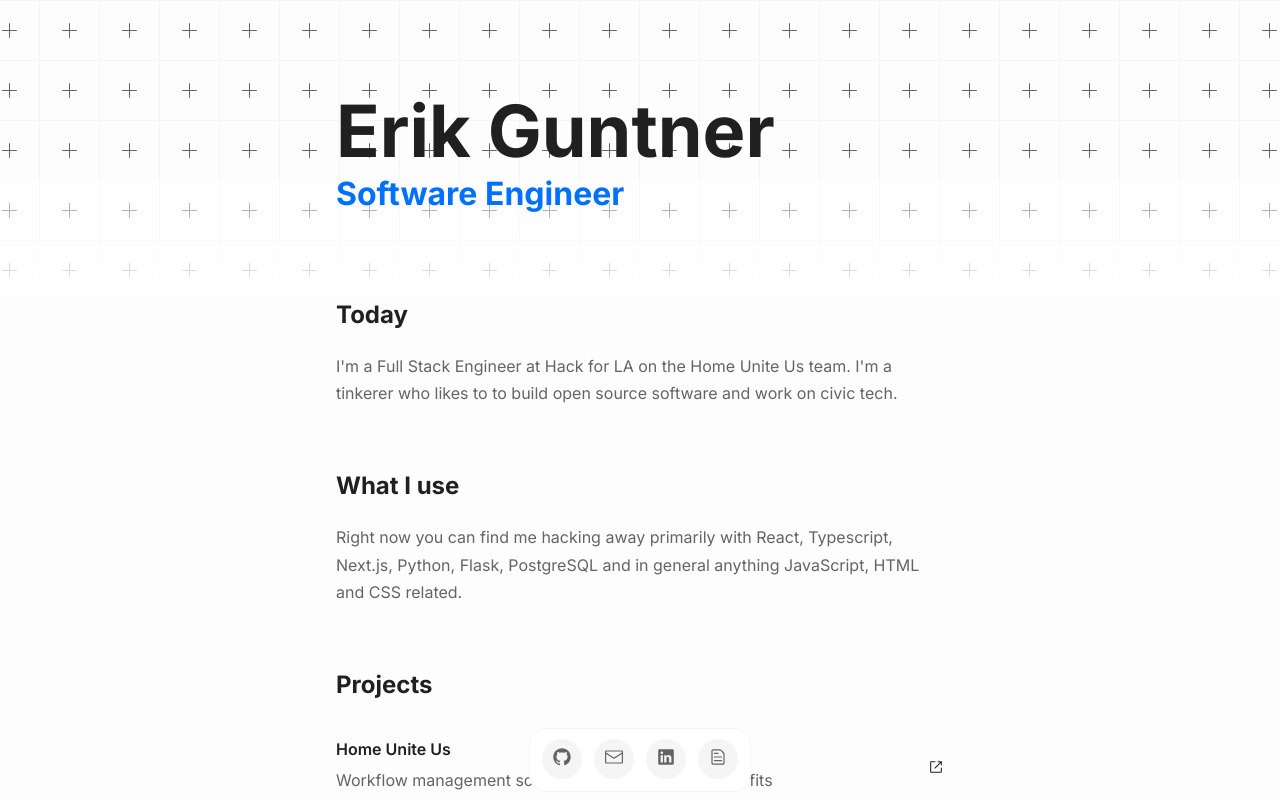
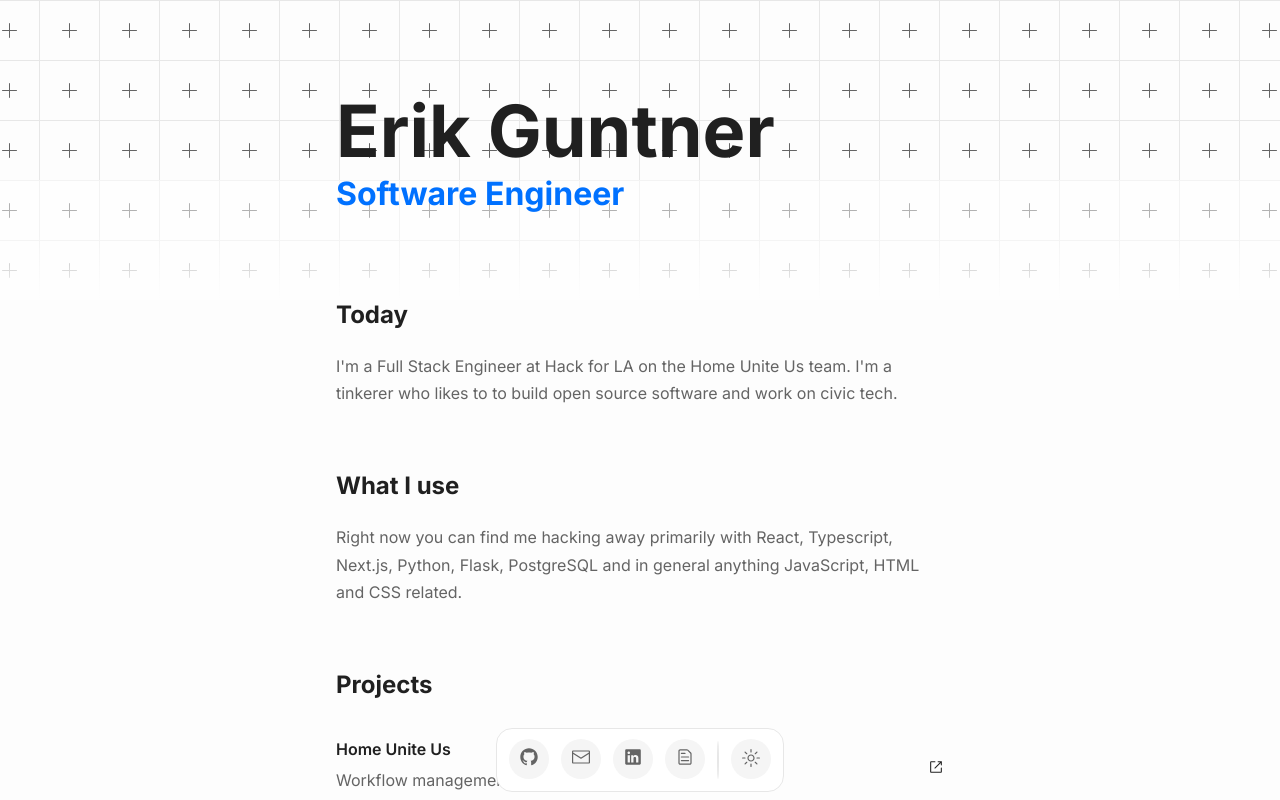
Before and after one commit to erikguntner/personal-site, a Next.js app: page / in a window 1280 px wide. Built offline with nearby package versions, Linux system fonts and the light colour scheme.

Commit message:
Add theme toggle

```diff
--- a/src/app/globals.css
+++ b/src/app/globals.css
@@ -1,10 +1,11 @@
-:root {
+:root,
+:root.light {
   --border-radius: 12px;
   --font-mono: ui-monospace, Menlo, Monaco, "Cascadia Mono", "Segoe UI Mono",
     "Roboto Mono", "Oxygen Mono", "Ubuntu Monospace", "Source Code Pro",
     "Fira Mono", "Droid Sans Mono", "Courier New", monospace;
 
-  --grid-border: #f5f5f5;
+  --grid-border: #e7e7e7;
   --grid-gradient: linear-gradient(
     180deg,
     rgba(255, 255, 255, 0.5) 45%,
@@ -14,15 +15,17 @@
   --secondary-text: #646464;
   --primary-accent: #0071ff;
   --background-color: #fdfdfd;
+  --accent-light: aliceblue;
 
   --footer-background: #ffffff;
   --link-background: #f5f5f5;
 
   --tooltip-shadow: hsl(206 22% 7% / 35%) 0px 10px 38px -10px,
     hsl(206 22% 7% / 20%) 0px 10px 20px -15px;
+  --tooltip-arrow-fill: #ffffff;
 }
 
-@media (prefers-color-scheme: dark) {
+/* @media (prefers-color-scheme: dark) {
   :root {
     --grid-border: #f5f5f52e;
     --grid-gradient: linear-gradient(
@@ -41,6 +44,26 @@
     --tooltip-shadow: hsla(209, 100%, 90%, 0.35) 0px 10px 38px -10px,
       hsl(209, 100%, 90% / 20%) 0px 10px 20px -15px;
   }
+} */
+
+:root.dark {
+  --grid-border: #f5f5f52e;
+  --grid-gradient: linear-gradient(
+    180deg,
+    rgba(17, 17, 16, 0) 45%,
+    rgba(17, 17, 16, 1) 100%
+  );
+  --primary-text: #ffffff;
+  --secondary-text: #ffffffa6;
+  --primary-accent: #0071ff;
+  --background-color: #111110;
+  --accent-light: #191917;
+
+  --footer-background: #191917;
+  --link-background: #2a2a2a;
+  --tooltip-shadow: hsla(209, 100%, 90%, 0.35) 0px 10px 38px -10px,
+    hsl(209, 100%, 90% / 20%) 0px 10px 20px -15px;
+  --tooltip-arrow-fill: none;
 }
 
 * {
@@ -55,7 +78,7 @@ body {
   max-width: 100vw;
   overflow-x: hidden;
   overscroll-behavior-y: none;
-  color-scheme: dark;
+  /* color-scheme: light; */
 }
 
 body {
--- a/src/app/layout.tsx
+++ b/src/app/layout.tsx
@@ -17,7 +17,7 @@ export default function RootLayout({
   children: React.ReactNode;
 }>) {
   return (
-    <html lang="en">
+    <html lang="en" className="dark">
       <body className={inter.className}>
         {children}
         <Footer />
--- a/src/app/page.module.css
+++ b/src/app/page.module.css
@@ -153,14 +153,8 @@
 }
 
 .project:hover {
-  background-color: aliceblue;
+  background-color: var(--accent-light);
   transition: background-color 0.3s ease;
-}
-
-@media (prefers-color-scheme: dark) {
-  .project:hover {
-    background-color: #191917;
-  }
 }
 
 .project:hover svg {
--- a/src/components/Footer.tsx
+++ b/src/components/Footer.tsx
@@ -1,7 +1,7 @@
 "use client";
 
 import React from "react";
-import * as Tooltip from "@radix-ui/react-tooltip";
+import * as RadixTooltip from "@radix-ui/react-tooltip";
 import {
   useMotionValue,
   motion,
@@ -13,8 +13,9 @@ import {
   EnvelopeClosedIcon,
   FileTextIcon,
   GitHubLogoIcon,
-  HomeIcon,
   LinkedInLogoIcon,
+  MoonIcon,
+  SunIcon,
 } from "@radix-ui/react-icons";
 
 import styles from "./footer.module.css";
@@ -43,7 +44,28 @@ export const footerLinks = [
 ];
 
 export const Footer = () => {
+  const [theme, setTheme] = React.useState<"light" | "dark">(() => {
+    const theme = localStorage.getItem("theme") || "light";
+    return theme;
+  });
+
   let mouseX = useMotionValue(Infinity);
+
+  const handleToggleTheme = () => {
+    setTheme(theme === "light" ? "dark" : "light");
+  };
+
+  React.useEffect(() => {
+    if (theme === "dark") {
+      document.documentElement.classList.remove("light");
+      document.documentElement.classList.add("dark");
+    } else {
+      document.documentElement.classList.remove("dark");
+      document.documentElement.classList.add("light");
+    }
+
+    localStorage.setItem("theme", theme);
+  }, [theme]);
 
   return (
     <footer
@@ -62,21 +84,29 @@ export const Footer = () => {
           href={href}
         />
       ))}
+      <div className={styles.divider} />
+      <ToolTip label="Change theme">
+        <button
+          onClick={handleToggleTheme}
+          className={styles.link}
+          style={{ border: "none" }}
+        >
+          <div>{theme === "dark" ? <MoonIcon /> : <SunIcon />}</div>
+        </button>
+      </ToolTip>
     </footer>
   );
 };
 
-const AppIcon = ({
-  mouseX,
-  icon,
-  label,
-  href,
-}: {
+interface AppIconProps {
   mouseX: MotionValue;
   icon: React.JSX.Element;
   label: string;
   href: string;
-}) => {
+  type?: "a" | "button";
+}
+
+const AppIcon = ({ mouseX, icon, label, href, type = "a" }: AppIconProps) => {
   const ref = React.useRef<HTMLAnchorElement>(null);
   let distance = useTransform(mouseX, (val) => {
     let bounds = ref.current?.getBoundingClientRect() ?? { x: 0, width: 0 };
@@ -84,8 +114,9 @@ const AppIcon = ({
   });
 
   let widthSync = useTransform(distance, [-200, 0, 200], [40, 70, 40]);
+  let size = useSpring(widthSync, { stiffness: 200, damping: 15, mass: 0.1 });
+
   let svgWidthSync = useTransform(distance, [-200, 0, 200], [1, 1.5, 1]);
-  let size = useSpring(widthSync, { stiffness: 200, damping: 15, mass: 0.1 });
   let svgSize = useSpring(svgWidthSync, {
     stiffness: 200,
     damping: 15,
@@ -93,9 +124,7 @@ const AppIcon = ({
   });
 
   return (
-    <Tooltip.Provider>
-      <Tooltip.Root delayDuration={200}>
-        <Tooltip.Trigger asChild>
+    <ToolTip label={label}>
       <motion.a
         ref={ref}
         href={href}
@@ -105,14 +134,31 @@ const AppIcon = ({
       >
         <motion.div style={{ scale: svgSize }}>{icon}</motion.div>
       </motion.a>
-        </Tooltip.Trigger>
-        <Tooltip.Portal>
-          <Tooltip.Content className={styles.TooltipContent} sideOffset={5}>
-            {label}
-            <Tooltip.Arrow className={styles.TooltipArrow} />
-          </Tooltip.Content>
-        </Tooltip.Portal>
-      </Tooltip.Root>
-    </Tooltip.Provider>
+    </ToolTip>
   );
 };
+
+const ToolTip = ({
+  label,
+  children,
+}: {
+  label: string;
+  children: React.ReactNode;
+}) => {
+  return (
+    <RadixTooltip.Provider>
+      <RadixTooltip.Root delayDuration={200}>
+        <RadixTooltip.Trigger asChild>{children}</RadixTooltip.Trigger>
+        <RadixTooltip.Portal>
+          <RadixTooltip.Content
+            className={styles.TooltipContent}
+            sideOffset={5}
+          >
+            {label}
+            <RadixTooltip.Arrow className={styles.TooltipArrow} />
+          </RadixTooltip.Content>
+        </RadixTooltip.Portal>
+      </RadixTooltip.Root>
+    </RadixTooltip.Provider>
+  );
+};
--- a/src/components/footer.module.css
+++ b/src/components/footer.module.css
@@ -31,9 +31,16 @@
   color: var(--secondary-text);
 }
 
+.divider {
+  height: 100%;
+  width: 2px;
+  background-color: var(--grid-border);
+  border-radius: 100%;
+}
+
 .TooltipContent {
   border-radius: 4px;
-  padding: 8px 10px;
+  padding: 6px 8px;
   font-size: 12px;
   line-height: 1;
   color: var(--secondary-text);
@@ -59,13 +66,7 @@
 }
 
 .TooltipArrow {
-  fill: var(--footer-background);
-}
-
-@media (prefers-color-scheme: dark) {
-  .TooltipArrow {
-    fill: none;
-  }
+  fill: var(--tooltip-arrow-fill);
 }
 
 @keyframes slideUpAndFade {
```
Lines whose indentation alone changed are shown as unchanged.
